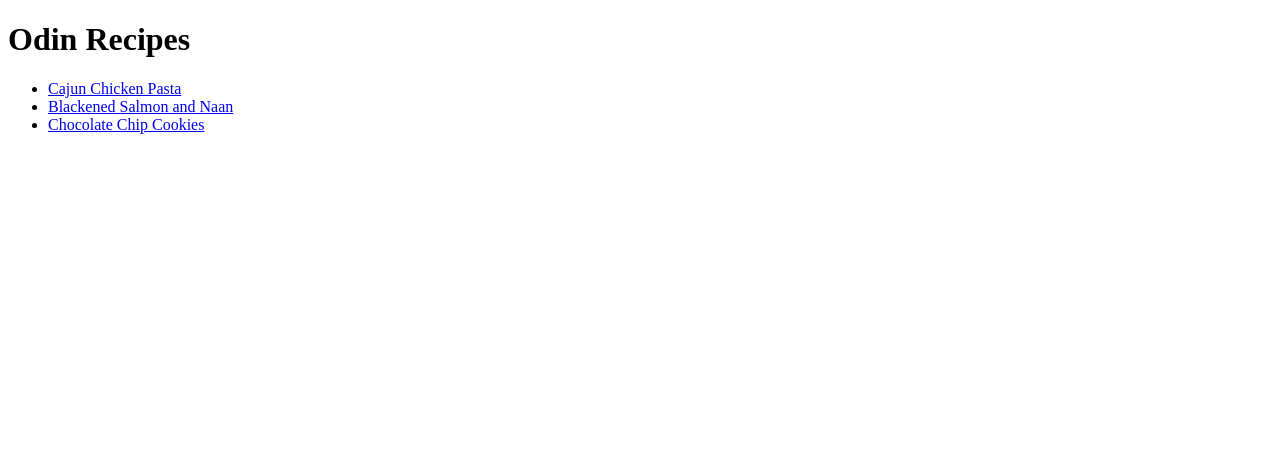
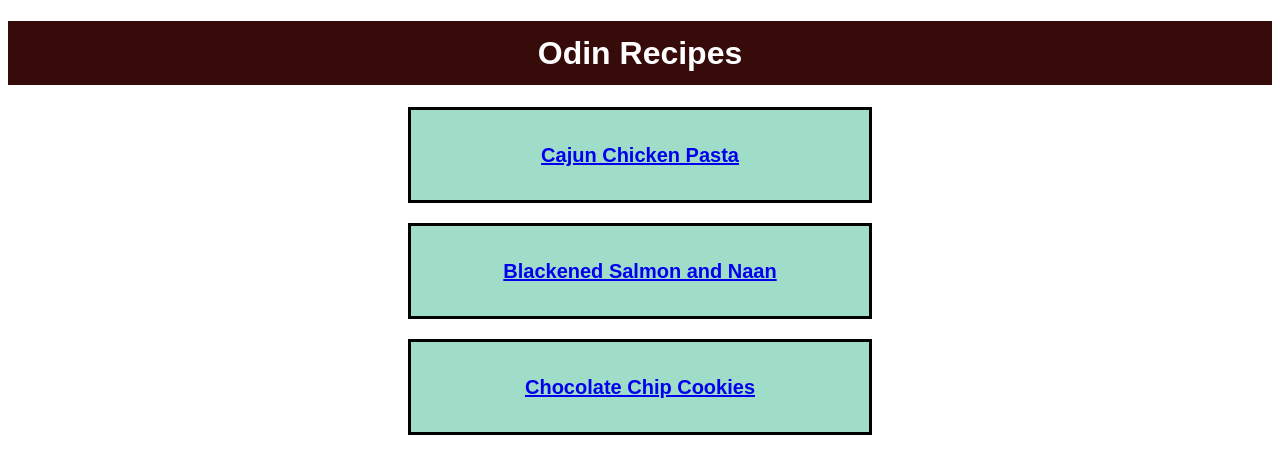
Before and after one commit to andrewphilatre/odin-recipes, a plain HTML site: page index.html in a window 1280 px wide. Drawn offline with Linux system fonts and the light colour scheme.

Commit message:
Update recipes website using basic CSS

```diff
--- a/index.html
+++ b/index.html
@@ -3,14 +3,15 @@
     <head>
         <meta charset="UTF-8">
         <title>Odin Recipes</title>
+        <link rel="stylesheet" href="style.css">
     </head>
     <body>
         <h1>Odin Recipes</h1>
-        <ul>
-            <li><a href="recipes/cajunchickenpasta.html">Cajun Chicken Pasta</a></li>
-            <li><a href="recipes/blackenedsalmonnaan.html">Blackened Salmon and Naan</a></li>
-            <li><a href="recipes/chocolatechipcookies.html">Chocolate Chip Cookies</a></li>
-        </ul>
+        <ul class="centerlist">
+            <li class="homerecipe"><a href="recipes/cajunchickenpasta.html">Cajun Chicken Pasta</a></li>
+            <li class="homerecipe"><a href="recipes/blackenedsalmonnaan.html">Blackened Salmon and Naan</a></li>
+            <li class="homerecipe"><a href="recipes/chocolatechipcookies.html">Chocolate Chip Cookies</a></li>
+        </ul></div>
 
     </body>
 </html>
--- /dev/null
+++ b/style.css
@@ -0,0 +1,30 @@
+* {
+    font-family: Arial, Helvetica, sans-serif;
+    line-height: 2.0;
+    box-sizing: border-box;
+}
+h1 {
+    text-align: center;
+    color: white;
+    background-color: #380b0b;
+}
+.homerecipe {
+    padding: 25px;
+    border: 3px solid black;
+    margin: 20px 400px;
+    font-weight: bold;
+    font-size: 20px;
+    background-color: rgb(160, 221, 201);
+    list-style-type: none;
+}
+div {
+    text-align: center;
+}
+ul.centerlist {
+    text-align: center;
+    margin: 0;
+    padding: 0;
+}
+ul {
+    list-style-type: circle;
+}
```
Also changed, not shown: recipes/blackenedsalmonnaan.html (+4 -3 lines), recipes/cajunchickenpasta.html (+4 -3 lines), recipes/chocolatechipcookies.html (+5 -3 lines), 1 other file.
